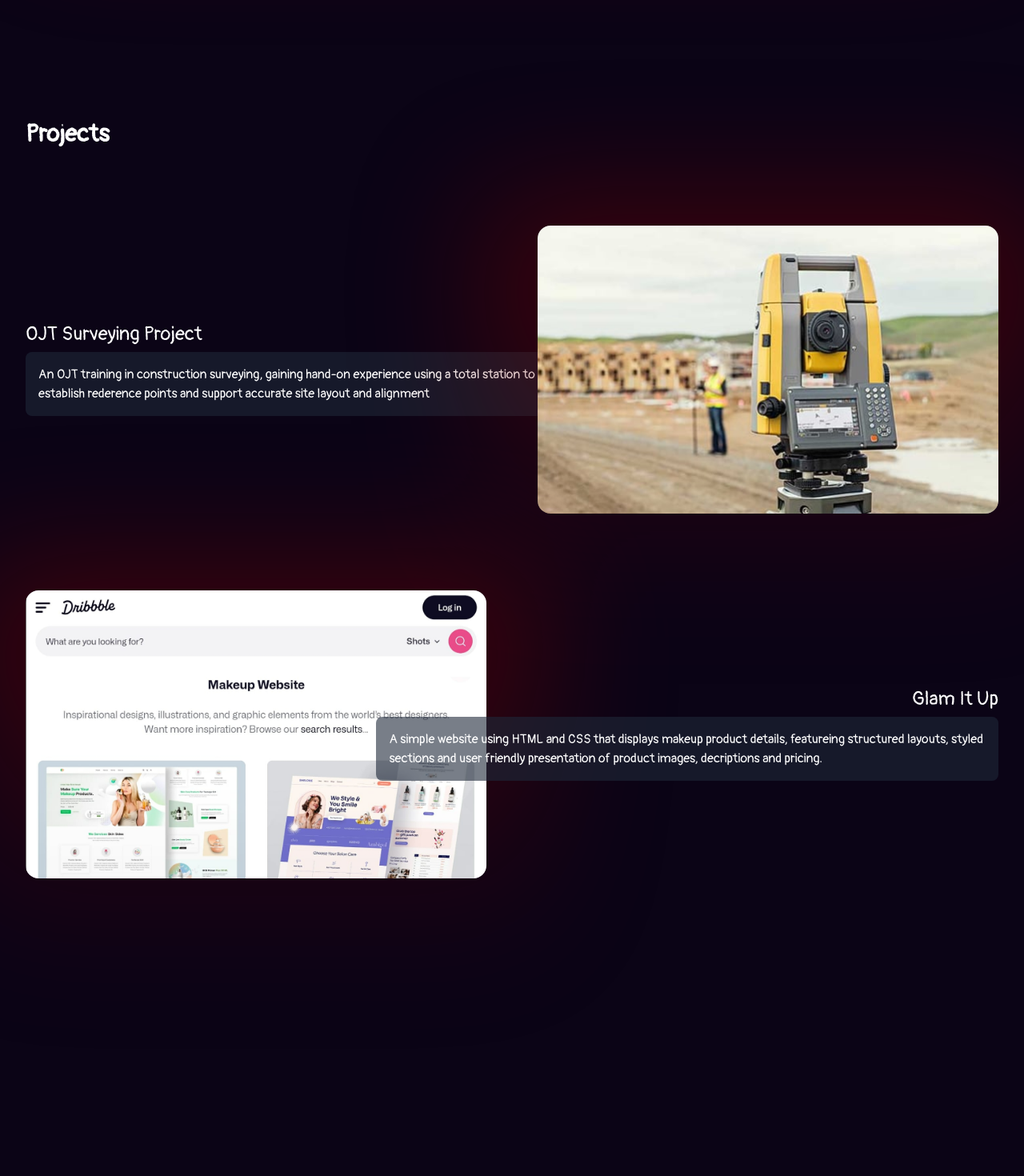
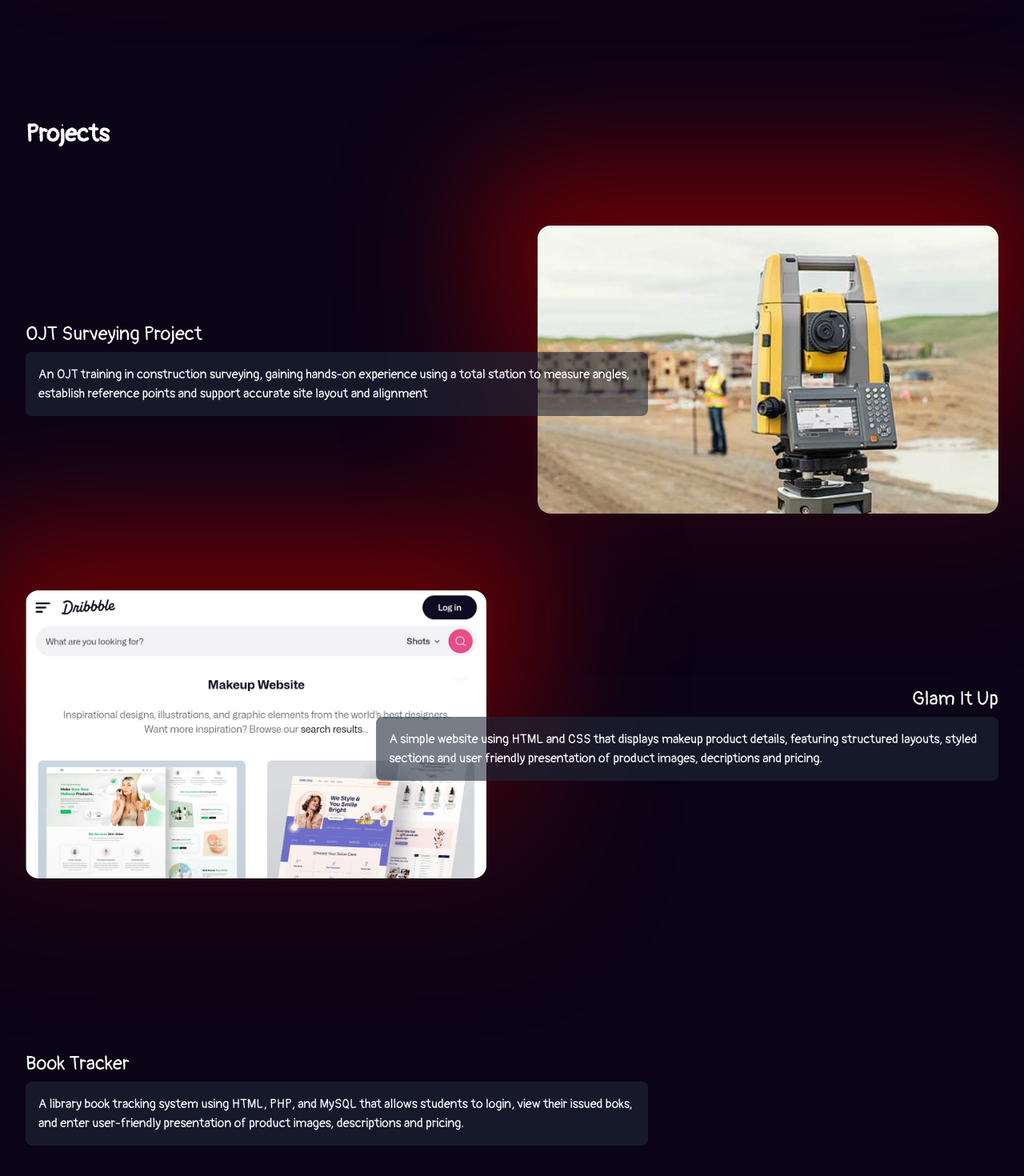
Before and after one commit to sazzzzan10/portfolio, a Next.js app: page / in a window 1280 px wide. Shown: the part 1622-3092 px from the top of the page at 80% size. Built offline with nearby package versions, Linux system fonts and the light colour scheme.

Commit message:
minor corrections

```diff
--- a/app/components/Header.tsx
+++ b/app/components/Header.tsx
@@ -19,11 +19,11 @@ const Header = ()=>{
             <div className="max-w-7xl mx-auto px-6 lg:px-8 py-4 flex items-center justify-between">
             <Link href="#" className="text-3xl font-extrabold text-[#880000] flex-1">RS</Link>
             <nav className="hidden md:flex space-x-10 font-medium text-lg text-white/80">
-                <Link href="#home" className="hover:text-[#a855f7] transition duration-200">Home</Link>
-                <Link href="#about" className="hover:text-[#a855f7] transition duration-200">About</Link>
-                <Link href="#tech" className="hover:text-[#a855f7] transition duration-200">Skills</Link>
-                <Link href="#projects" className="hover:text-[#a855f7] transition duration-200">Projects</Link>
-                <Link href="#contactme" className="hover:text-[#a855f7] transition duration-200">Contact</Link>
+                <Link href="#home" className="hover:text-[#880000] transition duration-200">Home</Link>
+                <Link href="#about" className="hover:text-[#880000] transition duration-200">About</Link>
+                <Link href="#tech" className="hover:text-[#880000] transition duration-200">Skills</Link>
+                <Link href="#projects" className="hover:text-[#880000] transition duration-200">Projects</Link>
+                <Link href="#contactme" className="hover:text-[#880000] transition duration-200">Contact</Link>
 
             </nav>
             <button onClick={()=>{setIsOpen(!isOpen)}} className="md:hidden p-2 rounded text-white/80 hover:text-[#a855f7] transition duration-200">
--- a/app/components/ProjectsSection.tsx
+++ b/app/components/ProjectsSection.tsx
@@ -10,16 +10,15 @@ const ProjectsSection = () =>{
              /> */}
                                 <h2 className="text-3xl sm:text-3xl font-semibold  md:text-3xl font-normal tracking-right">
                 Projects</h2>
-            <ScrollReveal stagger={0.2} className="grid grid-cols-1 md:grid-cols-2 gap-16 items-center ">
+            <div className="grid grid-cols-1 md:grid-cols-2 gap-16 items-center ">
                 <div className="flex flex-col">
                 <h1 className="text-2xl sm:text-2xl font-normal tracking-light leading-[1.15]">
                 OJT Surveying Project
                 </h1>
                 <div className="relative z-100  w-[100%]">
-                    <div className='top-0 md:w-[135%] z-100 bg-gray-800/60 p-4 mt-2 rounded-lg'>An OJT training in construction surveying, gaining hand-on experience using a total station to measure angles, establish rederence points and support accurate site layout and alignment</div>
+                    <div className='top-0 md:w-[135%] z-100 bg-gray-800/60 p-4 mt-2 rounded-lg'>An OJT training in construction surveying, gaining hands-on experience using a total station to measure angles, establish reference points and support accurate site layout and alignment</div>                </div>
                 </div>
-                </div>
-                <div className='relative p-0'>
+                <ScrollReveal stagger={0.2} className='relative p-0'>
                                             <div className='translate-y-10 pointer-events-none absolute -inset-12 md:-inset-18 rounded-4xl bg-linear-to-b from-[#800000] vai-[#6d28d9]/30 to-transparent blur-[80px] opacity-50 -z-10'></div>
                     <div className="group cursor-pointer rounded-2xl overflow-hidden bg-[#0f061c]  shadow-[0_0_90px_rgba(128, 0, 0, 0.28)] transition-transform duration-300
                     hover:shadow-[0_0_40px_rgba(128,0,0,0.6)]
@@ -32,18 +31,18 @@ const ProjectsSection = () =>{
 
                         </div>
                     </div>
-                </div>
-            </ScrollReveal>
+                </ScrollReveal>
+            </div>
 
-                        <ScrollReveal stagger={0.2} className=" grid grid-cols-1 md:grid-cols-2 gap-16 items-center ">
+                        <div className=" grid grid-cols-1 md:grid-cols-2 gap-16 items-center ">
                 <div className="flex flex-col md:order-1" >
-                <h1 className="text-2xl sm:text-2xl text-right font-normal tracking-light leading-[1.15]">
+                <h1 className="text-2xl sm:text-2xl md:text-right font-normal tracking-light leading-[1.15]">
                 Glam It Up
                 </h1>
 
-                    <div className='relative z-100  top-0 md:-left-[35%] md:w-[135%] z-100 bg-gray-800/60 p-4 mt-2 rounded-lg'>A simple website using HTML and CSS that displays makeup product details, featureing structured layouts, styled sections and user friendly presentation of product images, decriptions and pricing.</div>
+                    <div className='relative z-100  top-0 md:-left-[35%] md:w-[135%] z-100 bg-gray-800/60 p-4 mt-2 rounded-lg'>A simple website using HTML and CSS that displays makeup product details, featuring structured layouts, styled sections and user friendly presentation of product images, decriptions and pricing.</div>
                 </div>
-                <div className='relative p-0'>
+                <ScrollReveal stagger={0.2} className='relative p-0'>
                                             <div className='translate-y-10 pointer-events-none absolute -inset-12 md:-inset-18 rounded-4xl bg-linear-to-b from-[#800000] vai-[#6d28d9]/30 to-transparent blur-[80px] opacity-50 -z-10'></div>
                     <div className="group cursor-pointer rounded-2xl overflow-hidden bg-[#0f061c]  shadow-[0_0_90px_rgba(128, 0, 0, 0.28)] transition-transform duration-300
                     hover:shadow-[0_0_40px_rgba(128,0,0,0.6)]
@@ -56,18 +55,18 @@ const ProjectsSection = () =>{
 
                         </div>
                     </div>
-                </div>
-            </ScrollReveal>
-                        <ScrollReveal stagger={0.2} className="grid grid-cols-1 md:grid-cols-2 gap-16 items-center ">
+                </ScrollReveal>
+            </div>
+                        <div  className="grid grid-cols-1 md:grid-cols-2 gap-16 items-center ">
                 <div className="flex flex-col">
                 <h1 className="text-2xl sm:text-2xl font-normal tracking-light leading-[1.15]">
                 Book Tracker
                 </h1>
                 <div className="relative z-100  ">
-                    <div className='top-0 md:w-[135%] z-100 bg-gray-800/90 p-4 mt-2 rounded-lg'>A library book tracking system using HTML, PHP, and MySQL that allows students to login, view their issued boks, and enter user-friendly presentation of product images, descriptions and pricing.</div>
+                    <div className='top-0 md:w-[135%] z-100 bg-gray-800/60 p-4 mt-2 rounded-lg'>A library book tracking system using HTML, PHP, and MySQL that allows students to login, view their issued boks, and enter user-friendly presentation of product images, descriptions and pricing.</div>
                 </div>
                 </div>
-                <div className='relative p-0'>
+                <ScrollReveal stagger={0.2} className='relative p-0'>
                                             <div className='translate-y-10 pointer-events-none absolute -inset-12 md:-inset-18 rounded-4xl bg-linear-to-b from-[#800000] vai-[#6d28d9]/30 to-transparent blur-[80px] opacity-50 -z-10'></div>
                     <div className="group cursor-pointer rounded-2xl overflow-hidden bg-[#0f061c]  shadow-[0_0_90px_rgba(128, 0, 0, 0.28)] transition-transform duration-300
                     hover:shadow-[0_0_40px_rgba(128,0,0,0.6)]
@@ -80,8 +79,8 @@ const ProjectsSection = () =>{
 
                         </div>
                     </div>
-                </div>
-            </ScrollReveal >
+                </ScrollReveal>
+            </div >
         </section>
     )
 }
```
